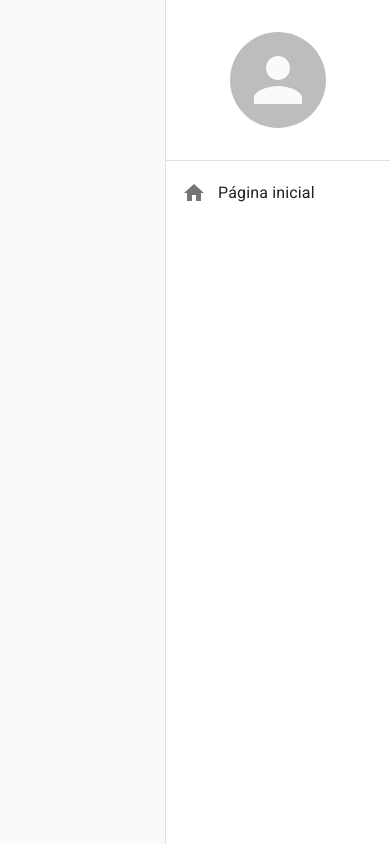
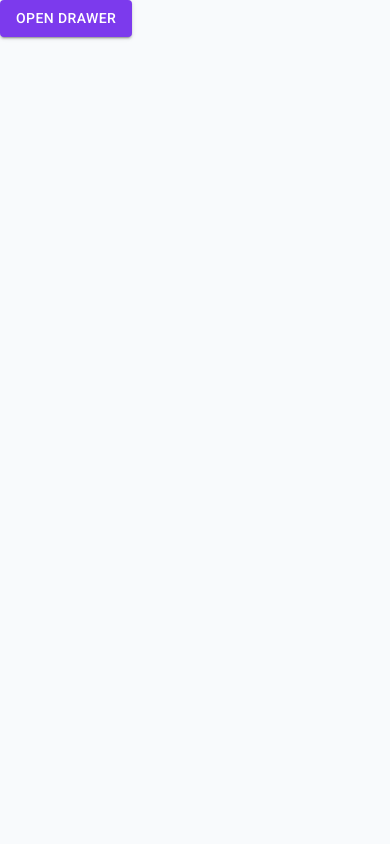
Before and after one commit to EduAlves4785/DokamiFront, a React (Create React App) app: page /home in a window 390 px wide. Built offline with nearby package versions, Linux system fonts and the light colour scheme.

Commit message:
Responsividade Drawner

```diff
--- a/src/App.tsx
+++ b/src/App.tsx
@@ -1,18 +1,20 @@
 import { BrowserRouter } from "react-router-dom";
 import { AppRoutes } from "./routes";
-import { AppThemeProvider } from "./shared/contexts";
+import { AppThemeProvider, DrawerProvider } from "./shared/contexts";
 import { MenuLateral } from "./shared/components";
 
 export const App = () => {
 
   return (
     <AppThemeProvider>
+       <DrawerProvider>
       <BrowserRouter>
         <MenuLateral>
           <AppRoutes />
         </MenuLateral>
 
       </BrowserRouter>
+      </DrawerProvider>
     </AppThemeProvider>
 
   );
--- a/src/routes/index.tsx
+++ b/src/routes/index.tsx
@@ -1,13 +1,13 @@
 import { Button } from "@mui/material"
 import { Routes, Route, Navigate } from "react-router"
-import { useAppThemeContext } from "../shared/contexts"
+import { useAppThemeContext, useDrawerContext } from "../shared/contexts"
 
 export const AppRoutes=()=>{
 
-    const {toggleTheme}=useAppThemeContext()
+    const {toggleDrawerOpen}=useDrawerContext()
     return(
         <Routes>
-            <Route path="/home" element={<Button onClick={toggleTheme} variant="contained" color="primary">Test</Button>}/>
+            <Route path="/home" element={<Button onClick={toggleDrawerOpen} variant="contained" color="primary">Open Drawer</Button>}/>
             {/*O Navigate redireciona para a rota principal caso o usuário jogue uma rota aleatória não existente */}
             <Route path="*" element={<Navigate to="/home"/>}/>
         </Routes>
--- a/src/shared/components/menu-lateral/MenuLateral.tsx
+++ b/src/shared/components/menu-lateral/MenuLateral.tsx
@@ -1,4 +1,5 @@
-import { Avatar, Box, Divider, Drawer, Icon, List, ListItemButton, ListItemIcon, ListItemText, useTheme } from "@mui/material"
+import { Avatar, Box, Divider, Drawer, Icon, List, ListItemButton, ListItemIcon, ListItemText, useMediaQuery, useTheme } from "@mui/material"
+import { useDrawerContext } from "../../contexts";
 
 interface IThemeProviderProps {
     children: React.ReactNode;
@@ -7,10 +8,13 @@ interface IThemeProviderProps {
 export const MenuLateral: React.FC<IThemeProviderProps> = ({ children }) => {
 
     const theme = useTheme();
+    const smDown = useMediaQuery(theme.breakpoints.down('sm'));
+
+    const {isDrawerOpen, toggleDrawerOpen} =useDrawerContext()
 
     return (
         <>
-            <Drawer anchor="right" open={true} variant="permanent">
+            <Drawer anchor="right" open={isDrawerOpen} variant={smDown?'temporary':'permanent'} onClose={toggleDrawerOpen}>
                 <Box sx={{
                     width: theme.spacing(28),
                     height:"100%",
@@ -45,7 +49,7 @@ export const MenuLateral: React.FC<IThemeProviderProps> = ({ children }) => {
                 </Box>
             </Drawer>
             <Box sx={{
-                marginLeft: theme.spacing(28),
+                marginLeft: smDown?0:theme.spacing(28),
                 height: 100,
             }}>
                 {children}
--- /dev/null
+++ b/src/shared/contexts/DrawerContext.tsx
@@ -0,0 +1,44 @@
+import {
+    createContext,
+    useCallback,
+    useContext,
+    useState
+} from 'react';
+
+
+interface IDrawerContextData {
+    isDrawerOpen: boolean;
+    toggleDrawerOpen: () => void;
+}
+
+const DrawerContext = createContext({} as IDrawerContextData);
+
+interface ITDrawerContextProps {
+    children: React.ReactNode;
+}
+
+export const useDrawerContext = () => {
+    //O hook useContext é usado para acessar o contexto criado pelo ThemeContext. Ele retorna o valor atual do contexto, que é um objeto contendo o nome do tema atual (themeName) e a função para alternar o tema (toggleTheme). Isso permite que qualquer componente que utilize esse hook tenha acesso ao tema atual e possa alterná-lo conforme necessário.
+    return useContext(DrawerContext);
+}
+
+export const DrawerProvider: React.FC<ITDrawerContextProps> = ({ children }) => {
+
+    //No react o useState é usado para criar um estado local dentro de um componente funcional. Ele retorna um array com dois elementos: o valor atual do estado e uma função para atualizá-lo. No caso do código fornecido, useState está sendo usado para criar um estado chamado themeName, que pode ter os valores 'light' ou 'dark', e a função setThemeName é usada para atualizar esse estado.
+    //Ja o useCallback é um hook que retorna uma versão memoizada de uma função de callback. Ele é útil para otimizar o desempenho, evitando que funções sejam recriadas em cada renderização do componente. No código fornecido, useCallback está sendo usado para criar a função toggleTheme, que alterna o valor do estado themeName entre 'light' e 'dark'.
+    //Por fim o useMemo é um hook que retorna um valor memoizado. Ele é útil para otimizar o desempenho, evitando cálculos desnecessários em cada renderização do componente. No código fornecido, useMemo está sendo usado para criar a variável theme, que depende do valor do estado themeName e retorna o tema correspondente (LightTheme ou DarkTheme).
+
+    const [isDrawerOpen, setIsDrawerOpen] = useState<boolean>(false);
+
+    const toggleDrawerOpen = useCallback(() => {
+        setIsDrawerOpen((oldDrawerOpen) => !oldDrawerOpen);
+    }, []);
+
+    return (
+        <DrawerContext.Provider value={{ isDrawerOpen, toggleDrawerOpen }}>
+
+            {children}
+
+        </DrawerContext.Provider>
+    );
+}
--- a/src/shared/contexts/index.ts
+++ b/src/shared/contexts/index.ts
@@ -1 +1,2 @@
 export * from './ThemeContext';
+export * from './DrawerContext';
```
